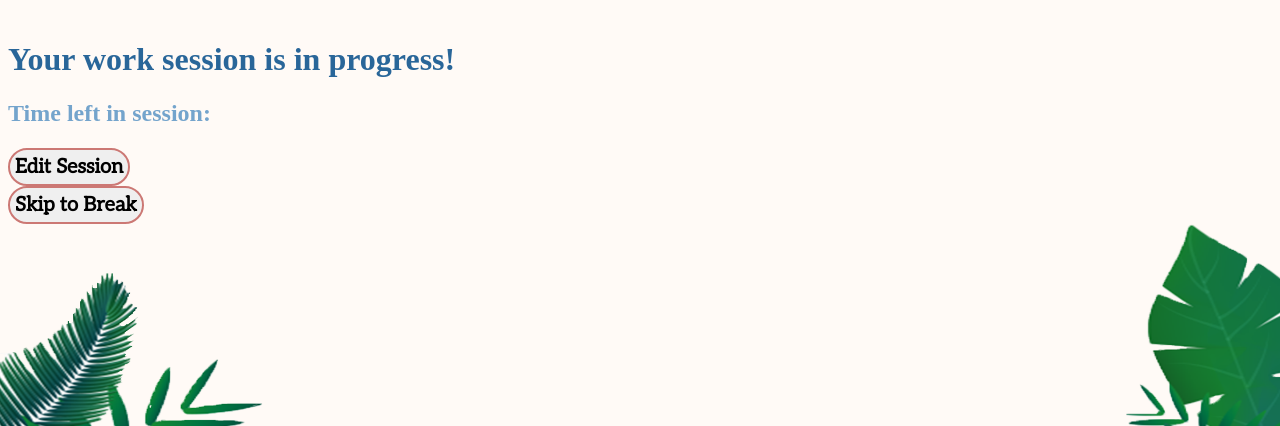
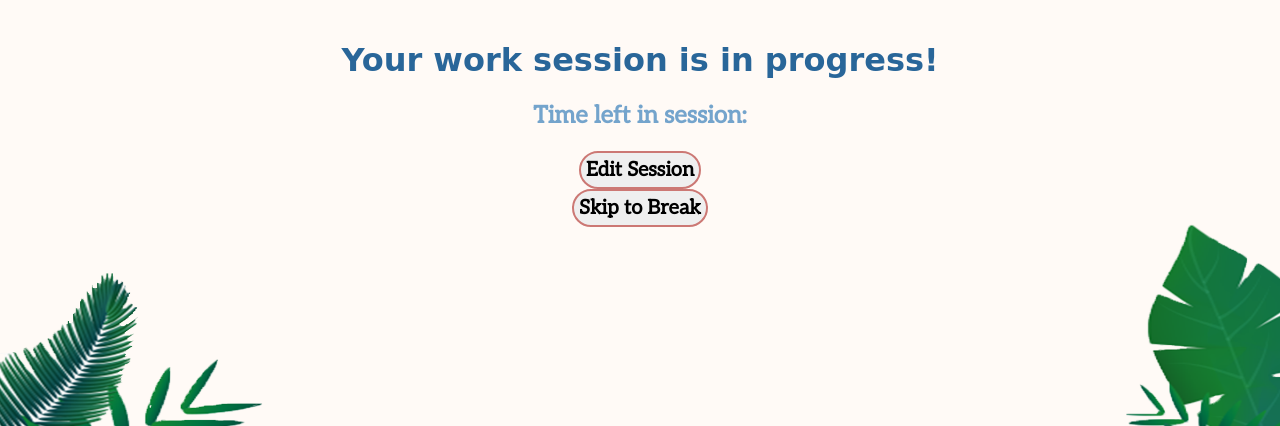
Before and after one commit to averma1/ProductiveProcrastination, a Flask app: template app/templates/work.html in a window 1280 px wide. Shown: the part 49-475 px from the top of the page. Run offline with Flask 2, Linux system fonts and the light colour scheme; the template is opened without the code that fills it: most values are stand-ins (such as "Sample title", 1, 10 or a date in 2020); some libraries are stand-ins or nearby versions; some web fonts are replaced.

Commit message:
centered work page

```diff
--- a/app/templates/work.html
+++ b/app/templates/work.html
@@ -2,9 +2,10 @@
 {% import 'bootstrap/wtf.html' as wtf %}
 
 {% block app_content %}
-<h1>Your work session is in progress!</h1>
+<h1 class="title">Your work session is in progress!</h1>
 
-<h2>Time left in session:</h2>
+<h2 class="descriptions">Time left in session:</h2>
+<div class="title">
 <h1 id="demo"></h1>
 
  <form action="/goToSetupPage" name="go-setup">
@@ -15,7 +16,7 @@
  <form action="/goToBreakPage" name="go-break">
      <input type="submit" value="Skip to Break" class="btn btn-info p-5 m-2">
  </form>
-
+</div>
 <script>
 var seconds = 0;
 var minutes = {{values[1]}};
```
